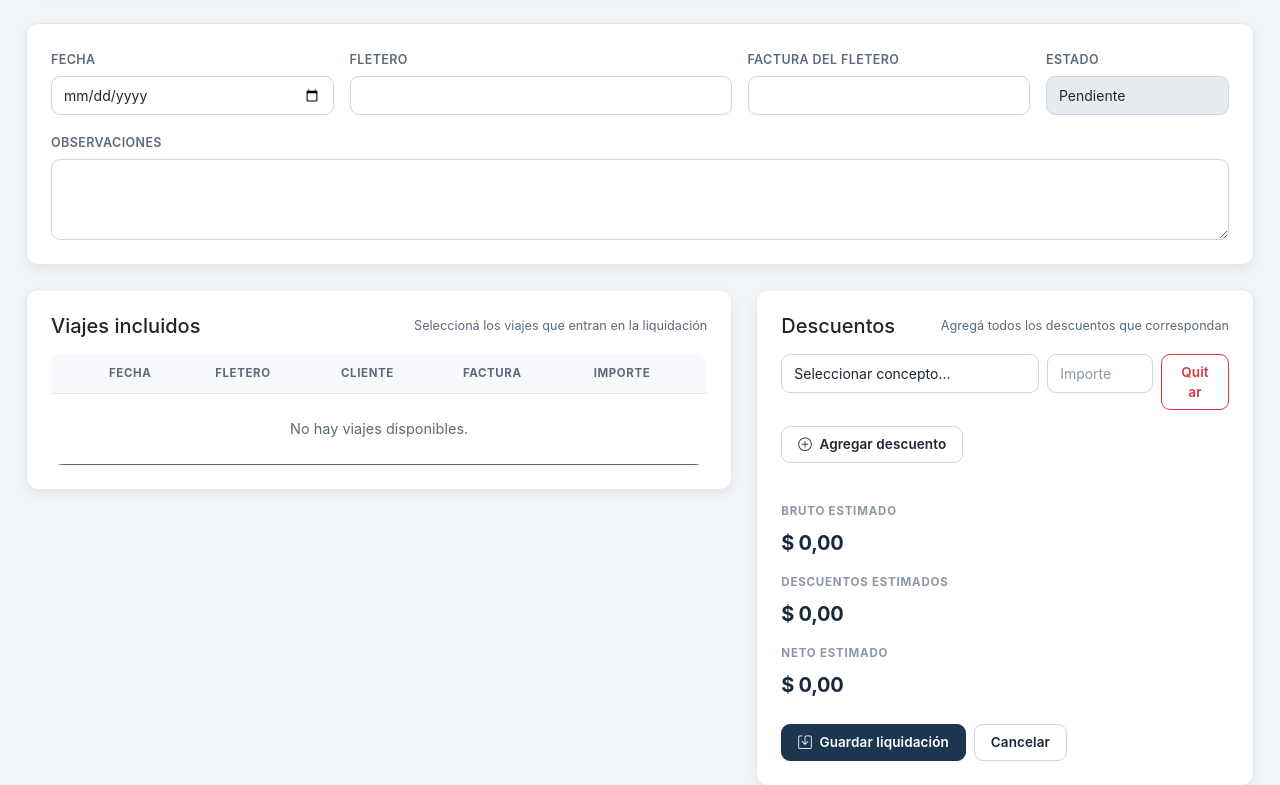
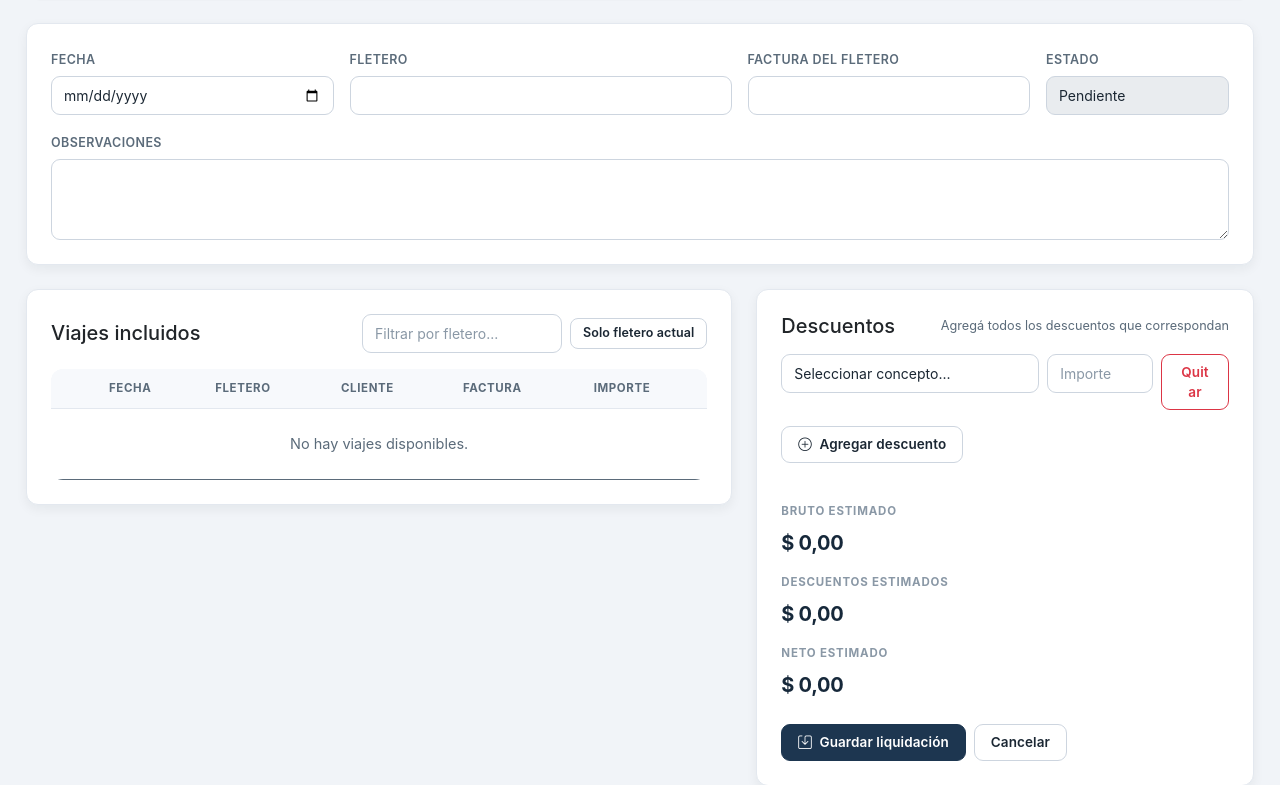
Before and after one commit to Fabiohernang/control-viajes-fusionado-ccc, a Flask app: page /liquidaciones/nueva in a window 1280 px wide. Shown: the part 290-1075 px from the top of the page. Run offline with Flask 3, Linux system fonts and the light colour scheme; the visitor is signed in with stand-in values (Sample User, id 1); data that the repository does not hold is empty.

Commit message:
Update liquidacion_form.html

```diff
--- a/templates/liquidacion_form.html
+++ b/templates/liquidacion_form.html
@@ -1,5 +1,22 @@
 {% extends "base.html" %}
-{% block title %}{% if liquidacion %}Editar liquidación{% else %}Nueva liquidación{% endif %}{% endblock %}
+{% block title %}{% if liquidacion %}Editar liquidación{% else %}Nueva liquidación{% endif %}
+<script>
+function filtrarViajes(q) {
+  q = (q || '').toLowerCase();
+  document.querySelectorAll('.viaje-row').forEach(function(row) {
+    var match = !q || row.dataset.fletero.includes(q) || row.dataset.cliente.includes(q);
+    row.style.display = match ? '' : 'none';
+  });
+}
+function seleccionarFletero() {
+  var fInput = document.querySelector('[name="fletero"]');
+  var val = (fInput ? fInput.value : '').trim();
+  if (!val) { alert('Primero completá el campo Fletero.'); return; }
+  var fi = document.getElementById('filtro_viajes');
+  if (fi) { fi.value = val; filtrarViajes(val); }
+}
+</script>
+{% endblock %}
 
 {% block content %}
 <div class="hero-panel mb-4">
@@ -62,7 +79,11 @@
       <div class="card-body p-4">
         <div class="d-flex justify-content-between align-items-center mb-3">
           <h2 class="h5 mb-0">Viajes incluidos</h2>
-          <span class="text-secondary small">Seleccioná los viajes que entran en la liquidación</span>
+          <div class="d-flex gap-2 align-items-center">
+            <input type="text" id="filtro_viajes" class="form-control form-control-sm" style="width:200px"
+              placeholder="Filtrar por fletero..." oninput="filtrarViajes(this.value)">
+            <button type="button" class="btn btn-sm btn-outline-secondary" onclick="seleccionarFletero()">Solo fletero actual</button>
+          </div>
         </div>
 
         {% set viajes_seleccionados = liquidacion.items | map(attribute='viaje_id') | list if liquidacion else [] %}
@@ -81,7 +102,7 @@
             </thead>
             <tbody>
               {% for viaje in viajes %}
-              <tr>
+              <tr class="viaje-row" data-fletero="{{ viaje.fletero|lower }}" data-cliente="{{ viaje.cliente|lower }}">
                 <td>
                   <input class="form-check-input viaje-check" type="checkbox" name="viaje_ids" value="{{ viaje.id }}" data-importe="{{ viaje.total_importe }}"
                     {% if viaje.id in viajes_seleccionados %}checked{% endif %}>
```
